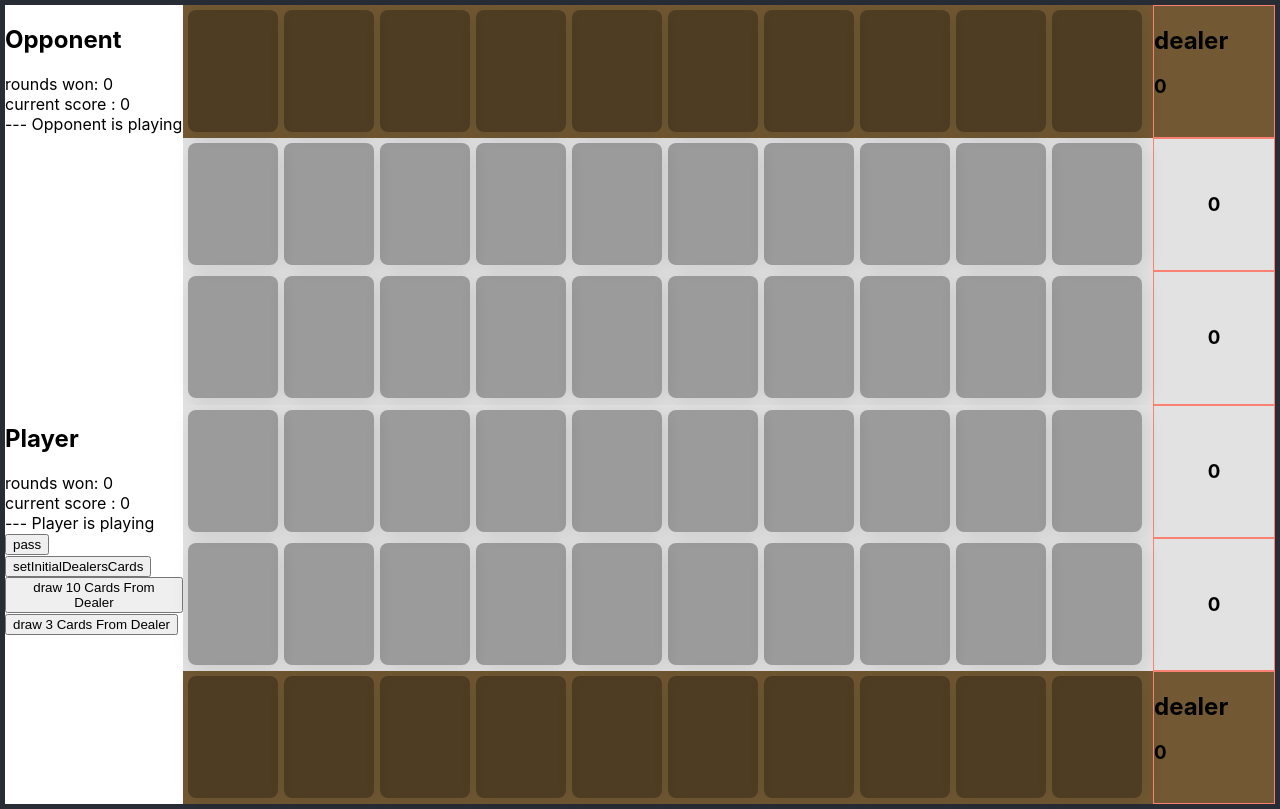
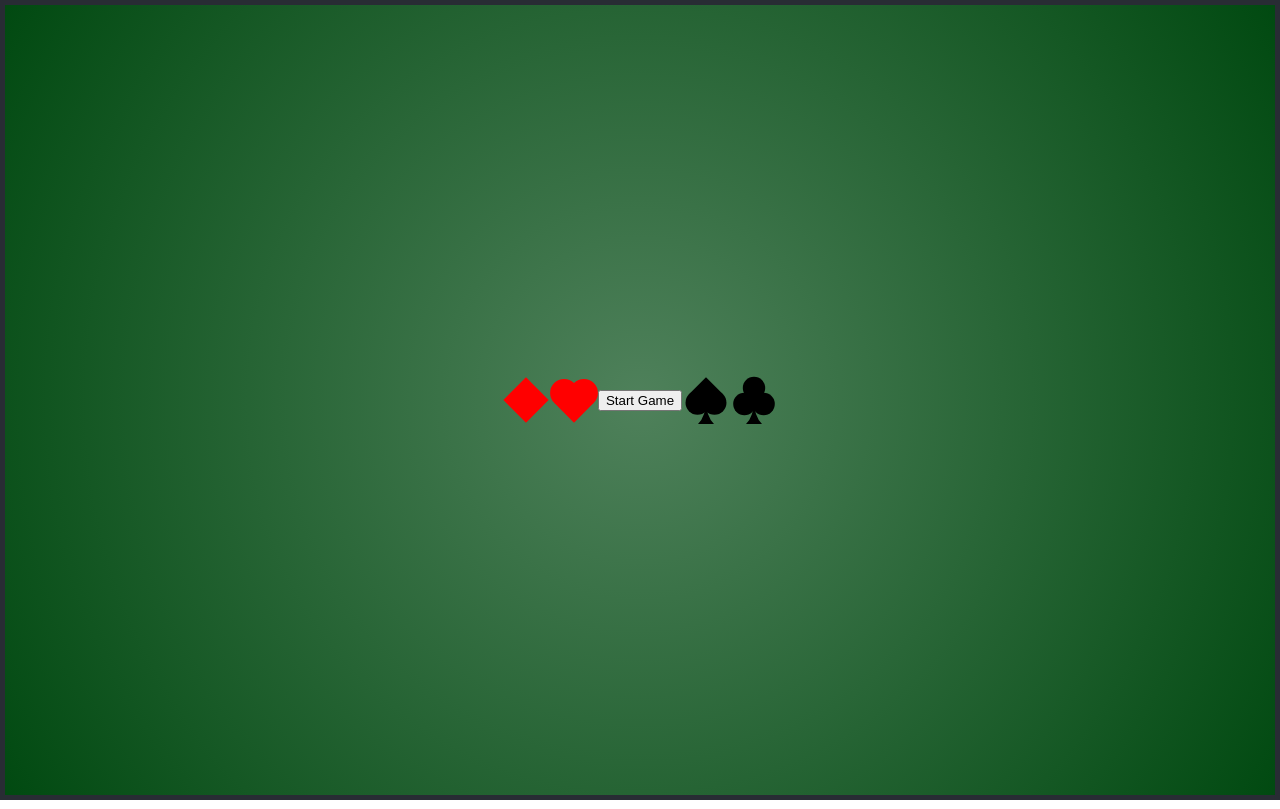
Before and after one commit to pawelsawczenko/evolution-ts-bootcamp-2023-the-course-project, a React (Create React App) app: page / in a window 1280 px wide. Built offline with nearby package versions, Linux system fonts and the light colour scheme.

Commit message:
Add react-router-dom & start button

```diff
--- a/package.json
+++ b/package.json
@@ -15,6 +15,7 @@
     "mobx-utils": "^6.0.6",
     "react": "^18.2.0",
     "react-dom": "^18.2.0",
+    "react-router-dom": "^6.10.0",
     "react-scripts": "5.0.1",
     "typescript": "^4.9.5",
     "web-vitals": "^2.1.4"
--- a/src/App.css
+++ b/src/App.css
@@ -1,6 +1,7 @@
 .App {
   /* text-align: center; */
   border: 5px solid #282c34;
+  height: 100%;
 }
 
 .App-logo {
--- a/src/App.tsx
+++ b/src/App.tsx
@@ -1,6 +1,8 @@
 import React from "react";
+import { BrowserRouter, Route, Routes } from "react-router-dom";
 // import logo from "./logo.svg";
 import "./App.css";
+import { Main } from "./components/main/Main";
 import { GameBoard } from "./components/board/GameBoard";
 
 function App() {
@@ -20,8 +22,13 @@ function App() {
           Learn React
         </a>
       </header> */}
-
-      <GameBoard></GameBoard>
+      <BrowserRouter>
+        <Routes>
+          <Route path="/" element={<Main />} />
+          <Route path="game" element={<GameBoard />} />
+        </Routes>
+      </BrowserRouter>
+      {/* <GameBoard></GameBoard> */}
     </div>
   );
 }
--- a/src/components/board/GameBoard.tsx
+++ b/src/components/board/GameBoard.tsx
@@ -1,12 +1,23 @@
 import React from "react";
+import { useNavigate } from "react-router-dom";
 import { OpponentSideObserver } from "./opponent/Opponent";
 import { OpponentStatsObserver } from "./opponent/OpponentStats";
 import { PlayerSideObserver } from "./player/Player";
 import { PlayerStatsAndInputObserver } from "./player/PlayerStatsAndInput";
 
 import "./gameboard.css";
+import { gwentStore } from "../../stores/GameStore";
 
 export const GameBoard: React.FC = () => {
+  const navigate = useNavigate();
+
+  //
+  React.useEffect(() => {
+    if (gwentStore.currentRound === 0) {
+      navigate("/", { replace: false });
+    }
+  });
+
   return (
     <div className="gameboard">
       <OpponentStatsObserver></OpponentStatsObserver>
--- a/src/components/board/Suit.tsx
+++ b/src/components/board/Suit.tsx
@@ -15,7 +15,11 @@ export const Suit: React.FC<Card> = (props: Card) => {
             src={Spades}
             alt={`suit ${props.suit}`}
           />
-          <img className="suit" src={Spades} alt={`suit ${props.suit}`} />
+          <img
+            className="suit suit-center"
+            src={Spades}
+            alt={`suit ${props.suit}`}
+          />
           <img className="suit-after" src={Spades} alt={`suit ${props.suit}`} />
         </>
       ) : props.suit === "Hearts" ? (
@@ -25,13 +29,21 @@ export const Suit: React.FC<Card> = (props: Card) => {
             src={Hearts}
             alt={`suit ${props.suit}`}
           />
-          <img className="suit" src={Hearts} alt={`suit ${props.suit}`} />
+          <img
+            className="suit suit-center"
+            src={Hearts}
+            alt={`suit ${props.suit}`}
+          />
           <img className="suit-after" src={Hearts} alt={`suit ${props.suit}`} />
         </>
       ) : props.suit === "Clubs" ? (
         <>
           <img className="suit-before" src={Clubs} alt={`suit ${props.suit}`} />
-          <img className="suit" src={Clubs} alt={`suit ${props.suit}`} />
+          <img
+            className="suit suit-center"
+            src={Clubs}
+            alt={`suit ${props.suit}`}
+          />
           <img className="suit-after" src={Clubs} alt={`suit ${props.suit}`} />
         </>
       ) : (
@@ -41,7 +53,11 @@ export const Suit: React.FC<Card> = (props: Card) => {
             src={Diamonds}
             alt={`suit ${props.suit}`}
           />
-          <img className="suit" src={Diamonds} alt={`suit ${props.suit}`} />
+          <img
+            className="suit suit-center"
+            src={Diamonds}
+            alt={`suit ${props.suit}`}
+          />
           <img
             className="suit-after"
             src={Diamonds}
--- a/src/components/board/row.css
+++ b/src/components/board/row.css
@@ -3,9 +3,11 @@
   --height-cell: calc(var(--width-cell) * 1.4);
   --suit-size-large: 48px;
   --suit-size-small: 12px;
+  --row-color: rgba(226, 226, 226, 0.5);
+  --hand-color: rgba(114, 89, 51, 0.5);
 }
 .row-template {
-  background-color: #e2e2e2;
+  background-color: var(--row-color);
   /* padding: 10px; */
   display: grid;
   grid-auto-flow: column;
@@ -67,6 +69,8 @@
 .suit {
   width: var(--suit-size-large);
   height: var(--suit-size-large);
+}
+.suit-center {
   position: absolute;
   left: 50%;
   top: 50%;
@@ -102,7 +106,7 @@
 /* hand */
 .player-side .hand,
 .opponent-side .hand {
-  background-color: #725933;
+  background-color: var(--hand-color);
   /* padding: 10px; */
 }
 .dealer {
--- /dev/null
+++ b/src/components/main/Main.tsx
@@ -0,0 +1,30 @@
+import React from "react";
+// import { observer } from "mobx-react-lite";
+import { useNavigate } from "react-router-dom";
+import { gwentStore } from "../../stores/GameStore";
+
+import "./main.css";
+import Hearts from "../../assets/Hearts.svg";
+import Diamonds from "../../assets/Diamonds.svg";
+import Clubs from "../../assets/Clubs.svg";
+import Spades from "../../assets/Spades.svg";
+
+export const Main: React.FC = () => {
+  const navigate = useNavigate();
+
+  const startGame = () => {
+    gwentStore.currentRound = 1;
+    gwentStore.setInitialDealersCards();
+    gwentStore.drawCardsFromDealer(10);
+    navigate("game", { replace: false });
+  };
+  return (
+    <div id="main">
+      <img className="suit" src={Diamonds} alt={`suit Diamonds`} />
+      <img className="suit" src={Hearts} alt={`suit Hearts`} />
+      <button onClick={startGame}>Start Game</button>
+      <img className="suit" src={Spades} alt={`suit Spades`} />
+      <img className="suit" src={Clubs} alt={`suit Clubs`} />
+    </div>
+  );
+};
--- /dev/null
+++ b/src/components/main/main.css
@@ -0,0 +1,6 @@
+#main {
+  height: 100%;
+  display: flex;
+  justify-content: center;
+  align-items: center;
+}
--- a/src/index.css
+++ b/src/index.css
@@ -1,13 +1,26 @@
+* {
+  box-sizing: border-box;
+}
 body {
+  background: radial-gradient(
+    circle,
+    rgba(79, 129, 91, 1) 0%,
+    rgba(0, 73, 16, 1) 100%
+  );
+}
+html,
+body,
+#root {
   margin: 0;
-  font-family: -apple-system, BlinkMacSystemFont, 'Segoe UI', 'Roboto', 'Oxygen',
-    'Ubuntu', 'Cantarell', 'Fira Sans', 'Droid Sans', 'Helvetica Neue',
+  height: 100%;
+  font-family: -apple-system, BlinkMacSystemFont, "Segoe UI", "Roboto", "Oxygen",
+    "Ubuntu", "Cantarell", "Fira Sans", "Droid Sans", "Helvetica Neue",
     sans-serif;
   -webkit-font-smoothing: antialiased;
   -moz-osx-font-smoothing: grayscale;
 }
 
 code {
-  font-family: source-code-pro, Menlo, Monaco, Consolas, 'Courier New',
+  font-family: source-code-pro, Menlo, Monaco, Consolas, "Courier New",
     monospace;
 }
--- a/src/stores/GameStore.ts
+++ b/src/stores/GameStore.ts
@@ -8,7 +8,7 @@ class GwentStore {
   isPlayerPass: boolean;
   isOpponentPass: boolean;
   isPlayerMoveFirst: boolean;
-  currentRound: 1 | 2 | 3;
+  currentRound: 0 | 1 | 2 | 3;
 
   constructor() {
     this.gameBoard = {
@@ -46,9 +46,19 @@ class GwentStore {
     this.isPlayerPass = false;
     this.isOpponentPass = false;
     this.isPlayerMoveFirst = false;
-    this.currentRound = 1;
+    this.currentRound = 0;
 
     makeAutoObservable(this);
+  }
+
+  setIsPlayerMoveFirst() {
+    // if num > 50 coin is red else coin is black
+    const num = Math.floor(Math.random() * 100);
+    if (num > 50) {
+      this.isPlayerMoveFirst = true;
+    } else {
+      this.isPlayerMoveFirst = false;
+    }
   }
 
   setInitialDealersCards() {
```
Also changed, not shown: 1 other file (tests, documents, lock files or other folders).
